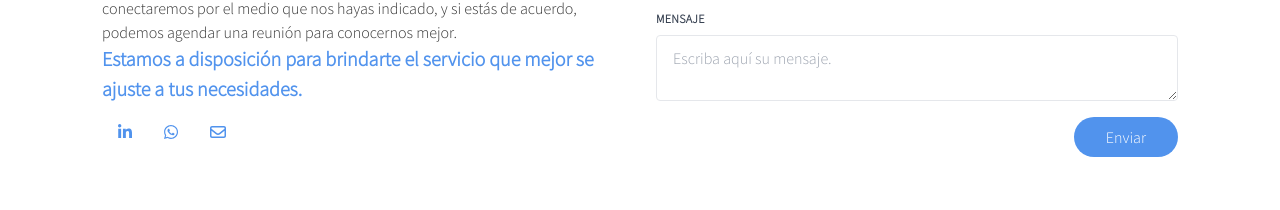
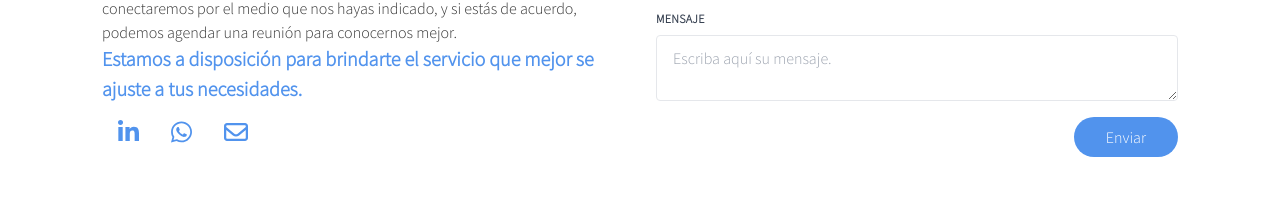
Before and after one commit to agreloe/lm-consulting, a Next.js app: page / in a window 1280 px wide. Shown: the part 3832-4042 px from the top of the page. Built offline with nearby package versions, Linux system fonts and the light colour scheme; a web font is replaced by a local one.

Commit message:
increased icon size

```diff
--- a/src/components/home/Contact.js
+++ b/src/components/home/Contact.js
@@ -74,17 +74,17 @@ export default function Contact() {
               <ul className={`${styles.socials}`}>
                   <li>
                       <Link href="https://www.linkedin.com/company/lmconsulting-rh/" target='_blank' rel='noopener noreferrer'>
-                          <FontAwesomeIcon icon={faLinkedinIn} />
+                          <FontAwesomeIcon icon={faLinkedinIn} size="xl" />
                       </Link>
                   </li>
                   <li>
                       <Link href="https://wa.link/yqfolk" target='_blank' rel='noopener noreferrer'>
-                          <FontAwesomeIcon icon={faWhatsapp} />
+                          <FontAwesomeIcon icon={faWhatsapp} size="xl" />
                       </Link>
                   </li>
                   <li>
                       <Link href="mailto:hola@lmconsulting-rh.com" target='_blank' rel='noopener noreferrer'>
-                          <FontAwesomeIcon icon={faEnvelope} />
+                          <FontAwesomeIcon icon={faEnvelope} size="xl" />
                       </Link>
                   </li>
               </ul>
```
